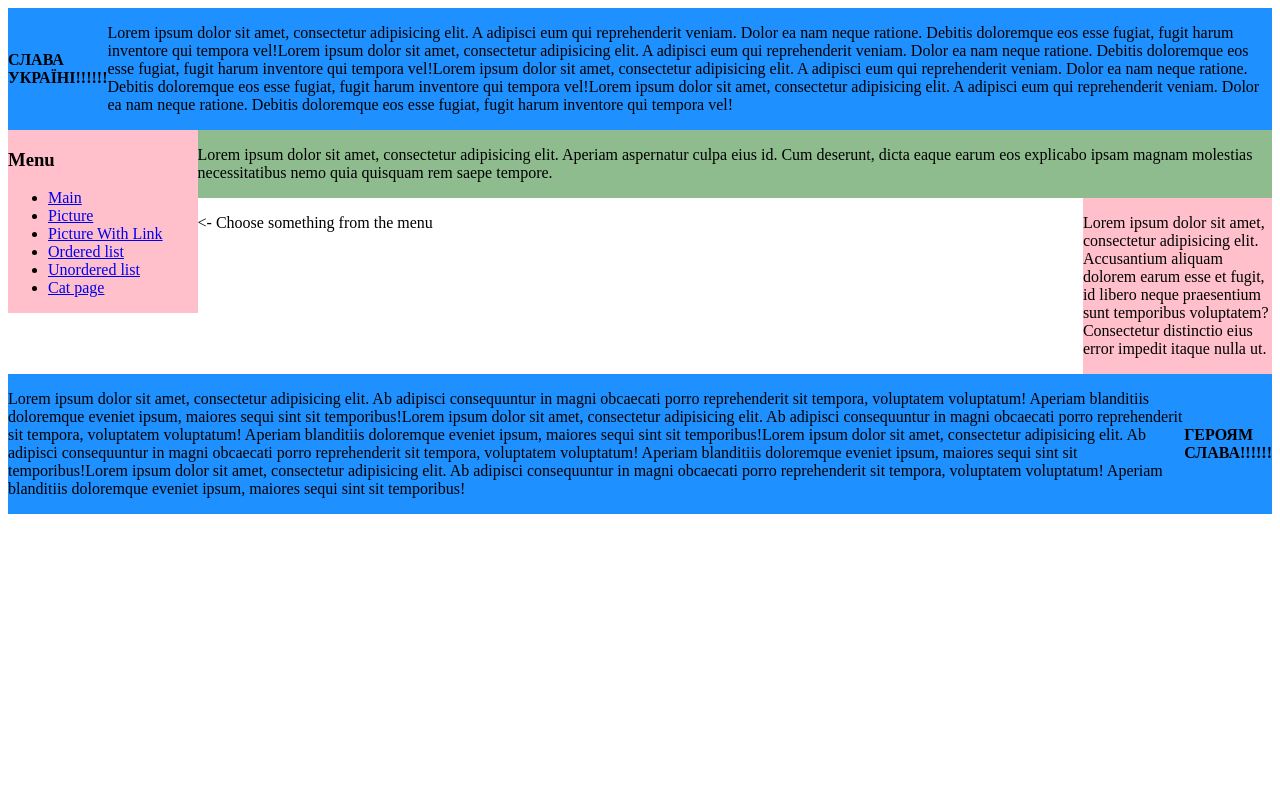
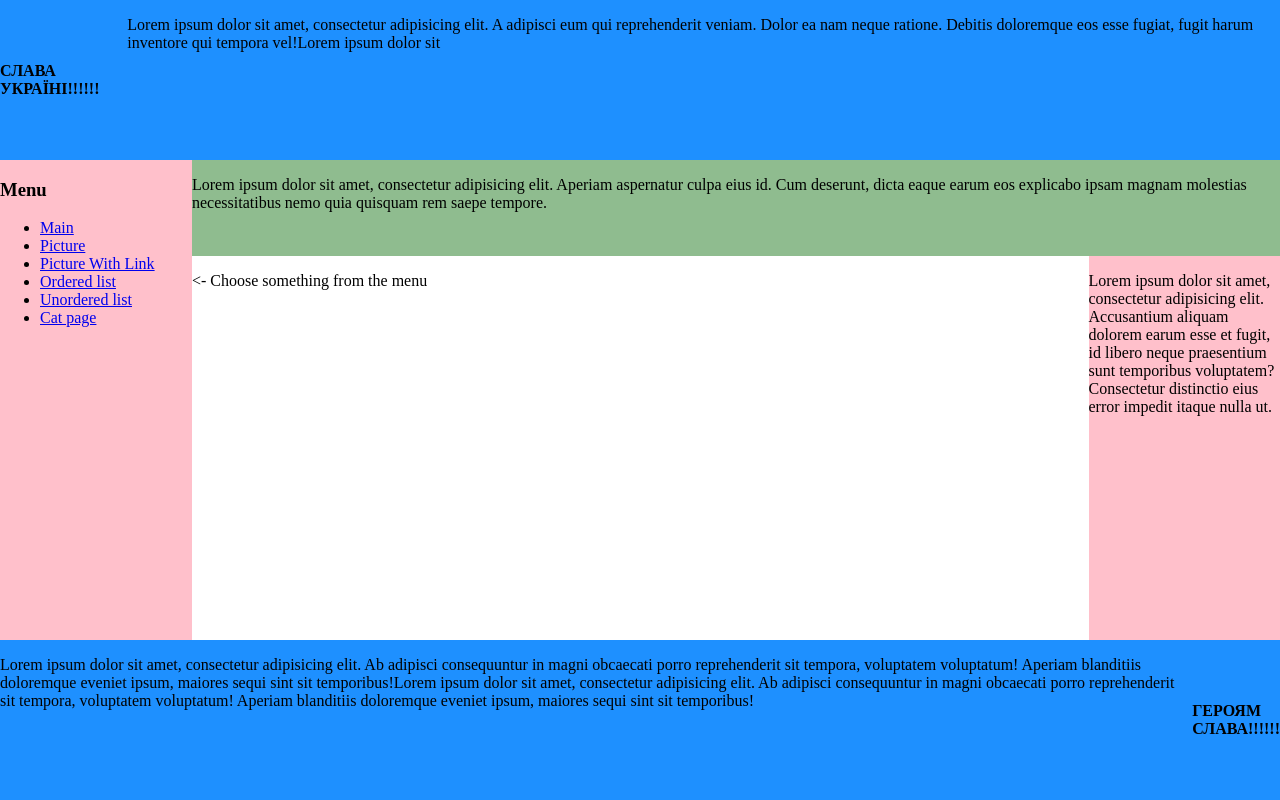
Before and after one commit to maxim-gaiduchek/web-labs, a plain HTML site: page lab1/index.html in a window 1280 px wide. Drawn offline with Linux system fonts and the light colour scheme.

Commit message:
fix(lab1): Fix style

```diff
--- a/lab1/index.html
+++ b/lab1/index.html
@@ -6,7 +6,7 @@
     <link rel="stylesheet" href="style.css">
 </head>
 <body>
-<div class="blue first flex"> <!--1-->
+<div class="header"> <!--1-->
     <div class="flex texts">
         <b>СЛАВА УКРАЇНІ!!!!!!</b>
     </div>
@@ -16,19 +16,12 @@
             nam
             neque ratione. Debitis doloremque eos esse fugiat, fugit harum inventore qui tempora vel!Lorem ipsum dolor
             sit
-            amet, consectetur adipisicing elit. A adipisci eum qui reprehenderit veniam. Dolor ea nam
-            neque ratione. Debitis doloremque eos esse fugiat, fugit harum inventore qui tempora vel!Lorem ipsum dolor
-            sit
-            amet, consectetur adipisicing elit. A adipisci eum qui reprehenderit veniam. Dolor ea nam
-            neque ratione. Debitis doloremque eos esse fugiat, fugit harum inventore qui tempora vel!Lorem ipsum dolor
-            sit
-            amet, consectetur adipisicing elit. A adipisci eum qui reprehenderit veniam. Dolor ea nam
-            neque ratione. Debitis doloremque eos esse fugiat, fugit harum inventore qui tempora vel!</p>
+        </p>
     </div>
 </div>
 
-<div class="block"> <!--2,3,4,5-->
-    <div class="red second"> <!--2-->
+<div class="main-container"> <!--2,3,4,5-->
+    <div class="side-menu"> <!--2-->
         <div>
             <h3>Menu</h3>
 
@@ -43,19 +36,19 @@
         </div>
     </div>
 
-    <div class="main"> <!--3,4,5-->
-        <div class="green third"> <!--3-->
+    <div class="content-container"> <!--3,4,5-->
+        <div class="content-header"> <!--3-->
             <p>Lorem ipsum dolor sit amet, consectetur adipisicing elit. Aperiam aspernatur culpa eius id. Cum deserunt,
                 dicta eaque earum eos explicabo ipsam magnam molestias necessitatibus nemo quia quisquam rem saepe
                 tempore.</p>
         </div>
         <div class="content"> <!--4,5-->
-            <div class="forth"> <!--4-->
+            <div class="article"> <!--4-->
                 <p>
                     <- Choose something from the menu
                 </p>
             </div>
-            <div class="red fifth"> <!--5-->
+            <div class="map"> <!--5-->
                 <p>Lorem ipsum dolor sit amet, consectetur adipisicing elit. Accusantium aliquam dolorem earum esse et
                     fugit, id libero neque praesentium sunt temporibus voluptatem? Consectetur distinctio eius error
                     impedit itaque nulla ut.</p>
@@ -64,7 +57,7 @@
     </div>
 </div>
 
-<div class="blue sixth"> <!--6-->
+<div class="footer"> <!--6-->
     <div class="flex">
         <p>Lorem ipsum dolor sit amet, consectetur adipisicing elit. Ab adipisci consequuntur in magni obcaecati porro
             reprehenderit sit tempora, voluptatem voluptatum! Aperiam blanditiis doloremque eveniet ipsum, maiores sequi
@@ -72,15 +65,9 @@
             magni
             obcaecati porro
             reprehenderit sit tempora, voluptatem voluptatum! Aperiam blanditiis doloremque eveniet ipsum, maiores sequi
-            sint sit temporibus!Lorem ipsum dolor sit amet, consectetur adipisicing elit. Ab adipisci consequuntur in
-            magni
-            obcaecati porro
-            reprehenderit sit tempora, voluptatem voluptatum! Aperiam blanditiis doloremque eveniet ipsum, maiores sequi
-            sint sit temporibus!Lorem ipsum dolor sit amet, consectetur adipisicing elit. Ab adipisci consequuntur in
-            magni
-            obcaecati porro
-            reprehenderit sit tempora, voluptatem voluptatum! Aperiam blanditiis doloremque eveniet ipsum, maiores sequi
-            sint sit temporibus!</p></div>
+            sint sit temporibus!
+        </p>
+    </div>
     <div class="flex texts">
         <b>ГЕРОЯМ СЛАВА!!!!!!</b>
     </div>
--- a/lab1/style.css
+++ b/lab1/style.css
@@ -1,19 +1,29 @@
-.blue {
+* {
+    box-sizing: border-box;
+}
+
+html, body {
+    margin: 0;
+    height: 100%;
+}
+
+body {
+    display: flex;
+    flex-direction: column;
+}
+
+.header {
+    width: 100%;
+    height: 20%;
+    display: flex;
     background-color: dodgerblue;
 }
 
-.red {
-    background-color: pink;
-}
-
-.green {
-    background-color: darkseagreen;
-}
-
-.first, .sixth {
+.footer {
     width: 100%;
-    min-height: 20px;
+    height: 20%;
     display: flex;
+    background-color: dodgerblue;
 }
 
 .texts {
@@ -21,26 +31,28 @@
     align-items: center;
 }
 
-.block {
+.main-container {
     display: flex;
-    height: 100%;
+    height: 60%;
 }
 
-.second {
+.side-menu {
     height: 100%;
     width: 15%;
     display: flex;
+    background-color: pink;
 }
 
-.main {
+.content-container {
     width: 85%;
     height: 100%;
 }
 
-.third {
+.content-header {
     width: 100%;
     height: 20%;
     display: inline-block;
+    background-color: darkseagreen;
 }
 
 .content {
@@ -48,17 +60,14 @@
     height: 80%;
 }
 
-.forth {
+.article {
     width: 82.4%;
     display: flex;
 }
 
-.fifth {
+.map {
     height: 100%;
     width: 17.6%;
     display: flex;
+    background-color: pink;
 }
-
-.flex {
-    display: flex;
-}
```
